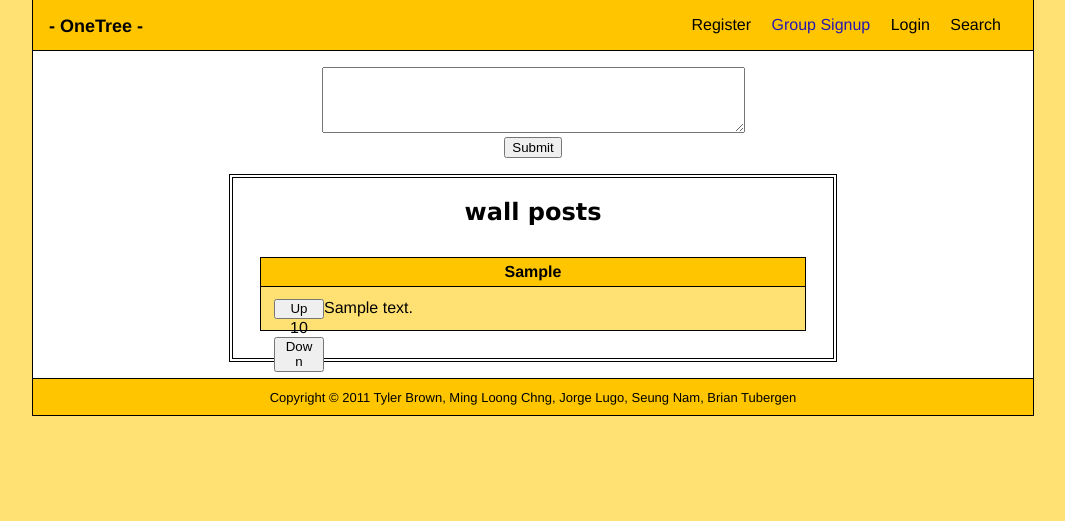
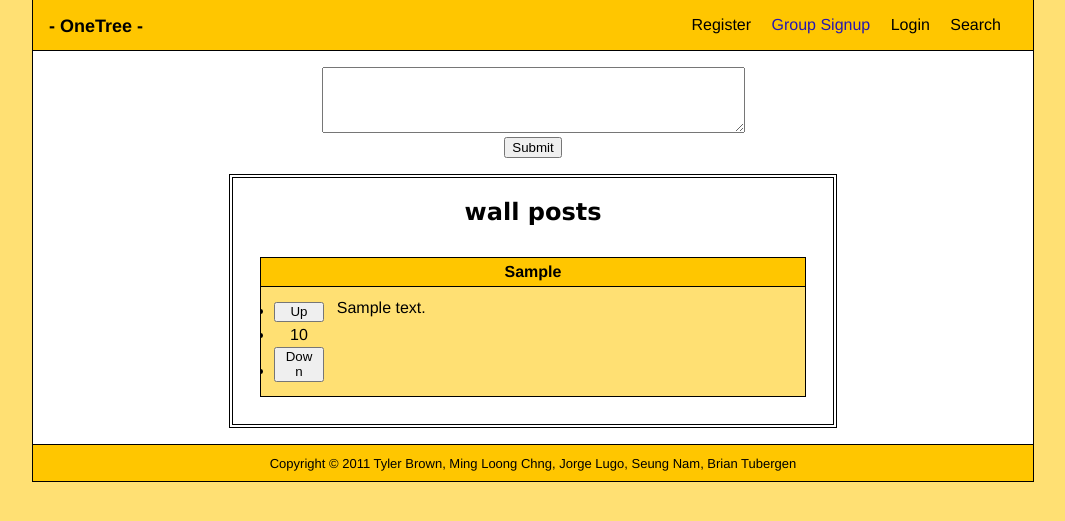
Before and after one commit to tubergen/OneTree, a Django app: template templates/base_wall.html in a window 1280 px wide. Shown: the part 17-538 px from the top of the page, without its empty margins (107-1172 px from the left). Run offline with Django 3.2, Linux system fonts and the light colour scheme; the template is opened without the code that fills it: most values are stand-ins (such as "Sample title", 1, 10 or a date in 2020).

Commit message:
fixed upvoting and downvoting

```diff
--- a/apps/group_page/views.py
+++ b/apps/group_page/views.py
@@ -44,7 +44,10 @@ def group_page(request, group_url):
 
             # later insert logic to distinguish events vs announcements
             new_announcement = Announcement(text=request.POST['post_content'],
-                                               origin_group=group)
+                    upvotes = 0,
+                    downvotes = 0,
+                    origin_group=group)
+
             new_announcement.save()
             group.announcements.add(new_announcement)
             group.addAnnToParent(new_announcement)
--- a/static/stylesheets/wall.css
+++ b/static/stylesheets/wall.css
@@ -37,28 +37,29 @@
     padding: .8em;
     text-align: left;
     background-color: #FFE073;
+    overflow: hidden;
 }
 
 .announcement-votes {
     text-align: center;
     float: left;
-/*    padding-right: .8em; */
+    padding-right: .8em;
+}
+
+.announcement-votes ul, .announcement-votes li {
+    padding: 0;
+    margin: 0;
+    line-height: 1.5em;
 }
 
 .announcement-text {
 }
 
-.vote-button {
+.up-button, .down-button {
     width: 50px;
     /* html buttons seem to have padding / margins built in by default */
     padding-top: 0px;
     margin-top: 0px;
-}
-
-#up-button {
-}
-
-#down-button {
 }
 
 #wall-submit {
--- a/templates/base_wall.html
+++ b/templates/base_wall.html
@@ -3,6 +3,20 @@
 {% block head %}
     {{ block.super }}
     <link rel="stylesheet" href="/static/stylesheets/wall.css" type="text/css" media="screen" />
+
+    <script src="http://code.jquery.com/jquery-latest.js"></script>
+    <script type="text/javascript" charset="utf-8">
+
+    // vote_type specifies if this was up or down vote; ann_id identifies announcement
+    function update_vote(vote_type, ann_id)
+    {
+        var data = {"vote_type":vote_type, "ann_id":ann_id};
+        $.getJSON("/_post/update_vote", data, function(data) {
+            var score = data;
+            $("#vote-score-"+ann_id).html(score);
+        });
+        }
+    </script>
 {% endblock %}
 
 {% block top_content %}
--- a/templates/includes/wall/wall_content.html
+++ b/templates/includes/wall/wall_content.html
@@ -1,38 +1,23 @@
 {% comment %}
 I just wanted to see if I could do Ajax. We can move this stuff out of here later.
+Brian: I moved your code elsewhere so I can use inheritance to put it in the head.
 {% endcomment %}
-
-<script src="http://code.jquery.com/jquery-latest.js"></script>
-<script type="text/javascript" charset="utf-8">
-
-  // vote_type specifies if this was up or down vote; ann_id identifies announcement
-  function update_vote(vote_type, ann_id)
-  {
-     var data = {"vote_type":vote_type, "ann_id":ann_id};
-     $.getJSON("/_post/update_vote", data, function(data) {
-       var score = data;
-       $("#vote-score-"+ann_id).html(score);
-     });
-  }
-</script>
 
 {% for announcement in announcements %}
 <div class="announcement-box">
     <div class="announcement-group">{{ announcement.origin_group }}</div>
     <div class="announcement-content">
-      <div class="announcement-votes">
-	<div>
-	  <button type="button" class="vote-button" id="up-button"
-		  onClick="update_vote('up', {{announcement.id}})">Up</button>
-	</div>
-	{# is this id assignment hacky? #}
-	<div id="vote-score-{{announcement.id}}">{{ announcement.score }}</div>
-	<div>
-	  <button type="button" class="vote-button" id="down-button"
-		  onClick="update_vote('down', {{announcement.id}})">Down</button>
-	</div>
-      </div>
-      <div class="announcement-text">{{ announcement.text }}</div>
+        <div class="announcement-votes">
+            <ul>
+                <li>
+                    <button type="button" class="up-button"
+                            onClick="update_vote('up', {{announcement.id}})">Up</button></li>
+                <li><span class="vote-score">{{ announcement.score }}</span></li>
+                <li><button type="button" class="down-button"
+                            onClick="update_vote('down', {{announcement.id}})">Down</button></li>
+            </ul>
+        </div>
+        <div class="announcement-text">{{ announcement.text }}</div>
     </div>
 </div>
 {% endfor %}
```
Also changed, not shown: 2 other files.
